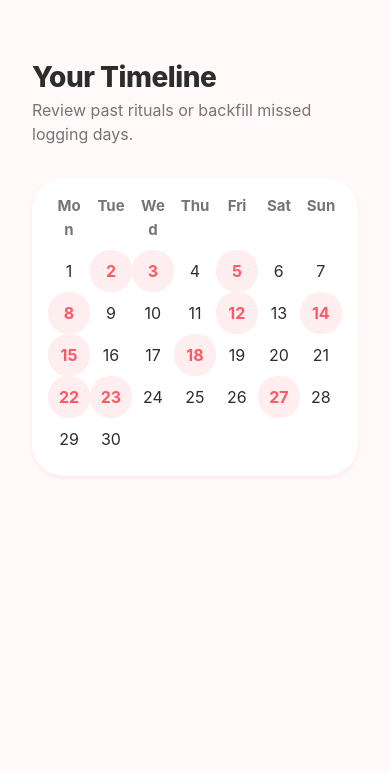
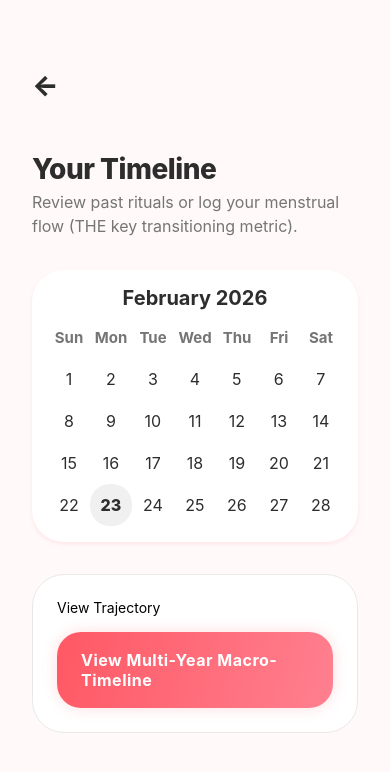
Before and after one commit to Netshadows/Hot-Flash, a React Native app in the folder mobile/: screen /Calendar in a window 390 px wide. Shown: the top 772 px of the page. Built offline with nearby package versions, Linux system fonts and the light colour scheme.

Commit message:
feat: Add MacroTimeline, Cycle Tracking Calendar, and FHIR export API stubs

```diff
--- a/mobile/App.js
+++ b/mobile/App.js
@@ -20,6 +20,7 @@ import { QuizFlowScreen } from './src/screens/QuizFlowScreen';
 import { DailyActivityScreen } from './src/screens/DailyActivityScreen';
 import { DailyPulseScreen } from './src/screens/DailyPulseScreen';
 import { CalendarScreen } from './src/screens/CalendarScreen';
+import { MacroTimelineScreen } from './src/screens/MacroTimelineScreen';
 import { COLORS } from './src/constants/theme';
 
 const Stack = createNativeStackNavigator();
@@ -59,6 +60,7 @@ export default function App() {
                 <Stack.Screen name="DailyActivity" component={DailyActivityScreen} />
                 <Stack.Screen name="DailyPulse" component={DailyPulseScreen} options={{ presentation: 'modal' }} />
                 <Stack.Screen name="Calendar" component={CalendarScreen} />
+                <Stack.Screen name="MacroTimeline" component={MacroTimelineScreen} />
             </Stack.Navigator>
         </NavigationContainer>
     );
--- a/mobile/src/screens/CalendarScreen.js
+++ b/mobile/src/screens/CalendarScreen.js
@@ -1,142 +1,185 @@
 import React, { useState } from 'react';
-import { View, StyleSheet, ScrollView, TouchableOpacity } from 'react-native';
+import { View, StyleSheet, ScrollView, TouchableOpacity, Modal } from 'react-native';
 import { AppText } from '../components/Typography';
 import { COLORS, SPACING, RADIUS } from '../constants/theme';
 import { Button } from '../components/Button';
 
 export const CalendarScreen = ({ navigation }) => {
-    // Generate mock calendar days for visual representation
-    const days = Array.from({ length: 30 }, (_, i) => i + 1);
+    // Generate actual JS Dates for the current month
+    const today = new Date();
+    const currentMonth = today.getMonth();
+    const currentYear = today.getFullYear();
+    const currentDay = today.getDate();
 
-    // Mock tracked days with some status
-    const trackedDays = [2, 3, 5, 8, 12, 14, 15, 18, 22, 23, 27];
+    const monthNames = ["January", "February", "March", "April", "May", "June", "July", "August", "September", "October", "November", "December"];
+    const weekDays = ['Sun', 'Mon', 'Tue', 'Wed', 'Thu', 'Fri', 'Sat'];
+
+    const daysInMonth = new Date(currentYear, currentMonth + 1, 0).getDate();
+    const startDayOfWeek = new Date(currentYear, currentMonth, 1).getDay(); // 0 is Sunday
+
+    const emptyCells = Array.from({ length: startDayOfWeek }, () => null);
+    const realDays = Array.from({ length: daysInMonth }, (_, i) => i + 1);
+    const calendarGrid = [...emptyCells, ...realDays];
 
     const [selectedDay, setSelectedDay] = useState(null);
+    const [flowData, setFlowData] = useState({}); // Example: { 14: 'Medium', 15: 'Spotting' }
+
+    const openLoggingModal = (day) => {
+        if (day) setSelectedDay(day);
+    };
+
+    const handleLogFlow = (level) => {
+        setFlowData(prev => ({ ...prev, [selectedDay]: level }));
+        setSelectedDay(null); // Close modal after logging
+    };
 
     return (
         <View style={styles.container}>
+            <View style={styles.headerArea}>
+                <TouchableOpacity onPress={() => navigation.goBack()} style={styles.backButton}>
+                    <AppText style={{ fontSize: 28, fontWeight: '800', color: COLORS.textMain }}>←</AppText>
+                </TouchableOpacity>
+            </View>
+
             <ScrollView contentContainerStyle={styles.content}>
                 <AppText variant="heading1" style={styles.header}>Your Timeline</AppText>
-                <AppText variant="body" style={styles.subHeader}>Review past rituals or backfill missed logging days.</AppText>
+                <AppText variant="body" style={styles.subHeader}>
+                    Review past rituals or log your menstrual flow (THE key transitioning metric).
+                </AppText>
 
                 <View style={styles.calendarContainer}>
+                    <AppText variant="heading2" style={{ textAlign: 'center', marginBottom: SPACING.md }}>
+                        {monthNames[currentMonth]} {currentYear}
+                    </AppText>
+
                     <View style={styles.weekDaysRow}>
-                        {['Mon', 'Tue', 'Wed', 'Thu', 'Fri', 'Sat', 'Sun'].map(d => (
+                        {weekDays.map(d => (
                             <AppText key={d} style={styles.weekDayText}>{d}</AppText>
                         ))}
                     </View>
+
                     <View style={styles.daysGrid}>
-                        {days.map(day => {
-                            const isTracked = trackedDays.includes(day);
-                            const isSelected = selectedDay === day;
+                        {calendarGrid.map((day, index) => {
+                            if (!day) {
+                                return <View key={`empty-${index}`} style={styles.dayCell} />;
+                            }
+
+                            const isToday = day === currentDay;
+                            const flowStatus = flowData[day];
 
                             return (
                                 <TouchableOpacity
                                     key={day}
                                     style={[
                                         styles.dayCell,
-                                        isTracked && styles.dayTracked,
-                                        isSelected && styles.daySelected
+                                        isToday && styles.dayToday,
+                                        flowStatus && styles.dayTracked
                                     ]}
-                                    onPress={() => setSelectedDay(day)}
+                                    onPress={() => openLoggingModal(day)}
                                 >
                                     <AppText style={[
                                         styles.dayText,
-                                        isTracked && styles.dayTextTracked,
-                                        isSelected && styles.dayTextSelected
+                                        isToday && styles.dayTextToday,
+                                        flowStatus && styles.dayTextTracked
                                     ]}>
                                         {day}
                                     </AppText>
+                                    {flowStatus && (
+                                        <View style={styles.flowIndicator} />
+                                    )}
                                 </TouchableOpacity>
                             )
                         })}
                     </View>
                 </View>
 
-                {selectedDay && (
-                    <View style={styles.actionPanel}>
-                        <AppText variant="heading3" style={styles.actionHeader}>
-                            {trackedDays.includes(selectedDay) ? `Review Day ${selectedDay}` : `Backfill Day ${selectedDay}`}
+                <View style={styles.actionPanel}>
+                    <AppText variant="heading3" style={{ marginBottom: SPACING.md }}>View Trajectory</AppText>
+                    <Button
+                        title="View Multi-Year Macro-Timeline"
+                        onPress={() => navigation.navigate('MacroTimeline')}
+                        variant="secondary"
+                    />
+                </View>
+            </ScrollView>
+
+            {/* Menstrual Flow & Backfill Modal */}
+            <Modal visible={!!selectedDay} animationType="slide" transparent={true}>
+                <View style={styles.modalOverlay}>
+                    <View style={styles.modalContent}>
+                        <AppText variant="heading2" style={{ marginBottom: SPACING.md }}>
+                            {monthNames[currentMonth]} {selectedDay}
+                        </AppText>
+
+                        <AppText variant="body" style={{ fontWeight: '600', marginBottom: SPACING.sm }}>
+                            Log Menstrual Flow:
+                        </AppText>
+                        <View style={styles.flowRow}>
+                            {['Spotting', 'Light', 'Medium', 'Heavy'].map(flow => (
+                                <TouchableOpacity
+                                    key={flow}
+                                    style={[styles.flowBtn, flowData[selectedDay] === flow && styles.flowBtnSelected]}
+                                    onPress={() => handleLogFlow(flow)}
+                                >
+                                    <AppText style={flowData[selectedDay] === flow ? styles.flowTextSelected : null}>{flow}</AppText>
+                                </TouchableOpacity>
+                            ))}
+                        </View>
+
+                        <View style={{ height: 1, backgroundColor: '#E8E8E8', my: SPACING.xl, marginTop: SPACING.xl }} />
+
+                        <AppText variant="body" style={{ fontWeight: '600', marginVertical: SPACING.md }}>
+                            Holistic Transition Metrics:
                         </AppText>
                         <Button
-                            title={trackedDays.includes(selectedDay) ? "View Insights" : "Log Missing Data"}
-                            onPress={() => navigation.navigate('DailyPulse')}
+                            title="Log Daily Pulse for this day"
+                            onPress={() => {
+                                setSelectedDay(null);
+                                navigation.navigate('DailyPulse');
+                            }}
+                            style={{ marginBottom: SPACING.md }}
+                        />
+
+                        <Button
+                            title="Cancel"
+                            variant="secondary"
+                            onPress={() => setSelectedDay(null)}
+                            style={{ marginTop: SPACING.lg }}
                         />
                     </View>
-                )}
-            </ScrollView>
+                </View>
+            </Modal>
         </View>
     );
 };
 
 const styles = StyleSheet.create({
     container: { flex: 1, backgroundColor: COLORS.background },
-    content: { padding: SPACING.xl, paddingTop: 60, paddingBottom: 100 },
+    headerArea: { paddingHorizontal: SPACING.xl, paddingTop: 60, paddingBottom: 10 },
+    backButton: { width: 50, height: 50, justifyContent: 'center' },
+    content: { padding: SPACING.xl, paddingBottom: 100 },
     header: { fontSize: 28, color: COLORS.textMain, marginBottom: SPACING.xs },
     subHeader: { fontSize: 16, color: COLORS.textMuted, marginBottom: SPACING.xl },
     calendarContainer: {
-        backgroundColor: COLORS.surface,
-        borderRadius: RADIUS.lg,
-        padding: SPACING.md,
-        shadowColor: COLORS.shadow,
-        shadowOffset: { width: 0, height: 2 },
-        shadowOpacity: 0.8,
-        shadowRadius: 4,
-        elevation: 2,
+        backgroundColor: COLORS.surface, borderRadius: RADIUS.lg, padding: SPACING.md,
+        shadowColor: COLORS.shadow, shadowOffset: { width: 0, height: 2 }, shadowOpacity: 0.8, shadowRadius: 4, elevation: 2,
     },
-    weekDaysRow: {
-        flexDirection: 'row',
-        justifyContent: 'space-around',
-        marginBottom: SPACING.sm,
-    },
-    weekDayText: {
-        color: COLORS.textMuted,
-        fontWeight: 'bold',
-        width: 30,
-        textAlign: 'center'
-    },
-    daysGrid: {
-        flexDirection: 'row',
-        flexWrap: 'wrap',
-        justifyContent: 'flex-start',
-    },
-    dayCell: {
-        width: '14.28%',
-        aspectRatio: 1,
-        justifyContent: 'center',
-        alignItems: 'center',
-        padding: 2,
-    },
-    dayTracked: {
-        backgroundColor: 'rgba(255, 88, 100, 0.1)',
-        borderRadius: 20,
-    },
-    daySelected: {
-        backgroundColor: COLORS.primary,
-        borderRadius: 20,
-    },
-    dayText: {
-        fontSize: 16,
-        color: COLORS.textMain,
-    },
-    dayTextTracked: {
-        color: COLORS.primary,
-        fontWeight: 'bold',
-    },
-    dayTextSelected: {
-        color: COLORS.surface,
-        fontWeight: 'bold',
-    },
-    actionPanel: {
-        marginTop: SPACING.xl,
-        padding: SPACING.lg,
-        backgroundColor: COLORS.surface,
-        borderRadius: RADIUS.lg,
-        borderWidth: 1,
-        borderColor: '#E8E8E8',
-    },
-    actionHeader: {
-        marginBottom: SPACING.md,
-        fontSize: 18,
-    }
+    weekDaysRow: { flexDirection: 'row', justifyContent: 'space-around', marginBottom: SPACING.sm },
+    weekDayText: { color: COLORS.textMuted, fontWeight: 'bold', width: '14.28%', textAlign: 'center' },
+    daysGrid: { flexDirection: 'row', flexWrap: 'wrap', justifyContent: 'flex-start' },
+    dayCell: { width: '14.28%', aspectRatio: 1, justifyContent: 'center', alignItems: 'center', position: 'relative' },
+    dayToday: { backgroundColor: '#F0F0F0', borderRadius: 20 },
+    dayTracked: { backgroundColor: 'rgba(255, 182, 193, 0.2)', borderRadius: 20 },
+    dayText: { fontSize: 16, color: COLORS.textMain },
+    dayTextToday: { fontWeight: '800' },
+    dayTextTracked: { color: COLORS.primary, fontWeight: 'bold' },
+    flowIndicator: { position: 'absolute', bottom: 4, width: 4, height: 4, borderRadius: 2, backgroundColor: COLORS.primary },
+    actionPanel: { marginTop: SPACING.xl, padding: SPACING.lg, backgroundColor: COLORS.surface, borderRadius: RADIUS.lg, borderWidth: 1, borderColor: '#E8E8E8' },
+
+    modalOverlay: { flex: 1, backgroundColor: 'rgba(0,0,0,0.5)', justifyContent: 'flex-end' },
+    modalContent: { backgroundColor: COLORS.surface, borderTopLeftRadius: RADIUS.xl, borderTopRightRadius: RADIUS.xl, padding: SPACING.xl, paddingBottom: 50 },
+    flowRow: { flexDirection: 'row', gap: 8, flexWrap: 'wrap' },
+    flowBtn: { paddingHorizontal: 16, paddingVertical: 10, borderRadius: 20, borderWidth: 1, borderColor: '#E8E8E8' },
+    flowBtnSelected: { backgroundColor: '#FFE082', borderColor: '#FFB300' },
+    flowTextSelected: { color: '#B27D00', fontWeight: 'bold' }
 });
--- a/mobile/src/screens/DailyPulseScreen.js
+++ b/mobile/src/screens/DailyPulseScreen.js
@@ -158,7 +158,7 @@ export const DailyPulseScreen = ({ navigation }) => {
             </ScrollView>
 
             <View style={styles.footer}>
-                <Button title="Save Log" onPress={handleSave} disabled={isSaving} />
+                <Button title={isSaving ? "Generating Semantic Embeddings..." : "Save Log"} onPress={handleSave} disabled={isSaving} />
             </View>
 
             {/* Drill-Down Modal */}
--- /dev/null
+++ b/mobile/src/screens/MacroTimelineScreen.js
@@ -0,0 +1,73 @@
+import React from 'react';
+import { View, StyleSheet, ScrollView, TouchableOpacity } from 'react-native';
+import { AppText } from '../components/Typography';
+import { COLORS, SPACING, RADIUS } from '../constants/theme';
+import { LinearGradient } from 'expo-linear-gradient';
+
+export const MacroTimelineScreen = ({ navigation }) => {
+    // Mock multi-year transition data representing the big-picture journey
+    const timelineData = [
+        { year: 2024, score: 72, phase: "Perimenopause", notes: "Irregular cycles began. Hot flashes mild." },
+        { year: 2025, score: 58, phase: "Perimenopause", notes: "Symptom peak. High fatigue logged." },
+        { year: 2026, score: 85, phase: "Late Perimenopause", notes: "Current. Rituals established. Symptoms stabilizing." }
+    ];
+
+    return (
+        <View style={styles.container}>
+            <View style={styles.headerArea}>
+                <TouchableOpacity onPress={() => navigation.goBack()} style={styles.backButton}>
+                    <AppText style={{ fontSize: 28, fontWeight: '800', color: COLORS.textMain }}>←</AppText>
+                </TouchableOpacity>
+            </View>
+
+            <ScrollView contentContainerStyle={styles.content}>
+                <AppText variant="heading1" style={styles.header}>Macro-Timeline</AppText>
+                <AppText variant="body" style={styles.subHeader}>
+                    Your Perimenopause Score over time, consolidating all holistic symptom severity into a single trajectory metric.
+                </AppText>
+
+                <View style={styles.chartContainer}>
+                    {timelineData.map((data, index) => (
+                        <View key={index} style={styles.barWrapper}>
+                            <View style={styles.barLabelContainer}>
+                                <AppText style={styles.yearText}>{data.year}</AppText>
+                                <AppText style={styles.phaseText}>{data.phase}</AppText>
+                            </View>
+                            <View style={styles.barBackground}>
+                                <LinearGradient
+                                    colors={[COLORS.primary, '#FFD1DC']}
+                                    start={{ x: 0, y: 0 }}
+                                    end={{ x: 1, y: 0 }}
+                                    style={[styles.barFill, { width: `${data.score}%` }]}
+                                />
+                            </View>
+                            <AppText style={styles.scoreText}>{data.score} / 100</AppText>
+                            <AppText style={styles.notesText}>{data.notes}</AppText>
+                            {index < timelineData.length - 1 && <View style={styles.divider} />}
+                        </View>
+                    ))}
+                </View>
+
+            </ScrollView>
+        </View>
+    );
+};
+
+const styles = StyleSheet.create({
+    container: { flex: 1, backgroundColor: COLORS.background },
+    headerArea: { paddingHorizontal: SPACING.xl, paddingTop: 60, paddingBottom: 10 },
+    backButton: { width: 50, height: 50, justifyContent: 'center' },
+    content: { padding: SPACING.xl, paddingBottom: 100 },
+    header: { fontSize: 28, color: COLORS.textMain, marginBottom: SPACING.xs },
+    subHeader: { fontSize: 16, color: COLORS.textMuted, marginBottom: SPACING.xl },
+    chartContainer: { backgroundColor: COLORS.surface, padding: SPACING.xl, borderRadius: RADIUS.lg, borderWidth: 1, borderColor: '#E8E8E8' },
+    barWrapper: { marginBottom: SPACING.lg },
+    barLabelContainer: { flexDirection: 'row', justifyContent: 'space-between', marginBottom: SPACING.sm },
+    yearText: { fontWeight: '800', fontSize: 18, color: COLORS.textMain },
+    phaseText: { color: COLORS.primary, fontWeight: '600' },
+    barBackground: { height: 24, backgroundColor: '#F5F5F5', borderRadius: 12, overflow: 'hidden', marginBottom: SPACING.xs },
+    barFill: { height: '100%', borderRadius: 12 },
+    scoreText: { textAlign: 'right', fontWeight: 'bold', fontSize: 14, color: COLORS.textMuted, marginBottom: SPACING.xs },
+    notesText: { fontSize: 14, color: '#666', fontStyle: 'italic' },
+    divider: { height: 1, backgroundColor: '#EEE', marginVertical: SPACING.lg }
+});
```
Also changed, not shown: mobile/src/screens/HealthReportScreen.js (+13 -5 lines).
